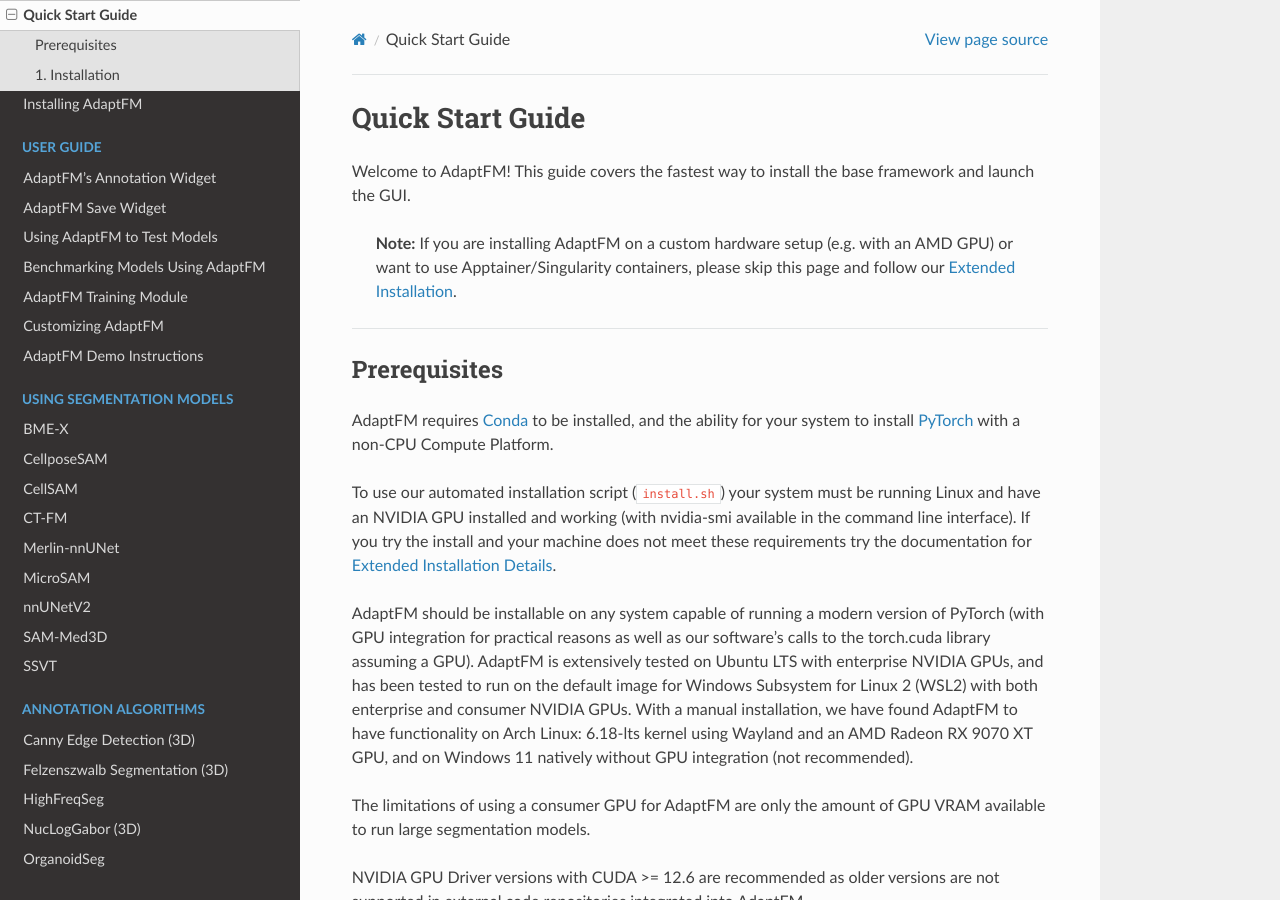
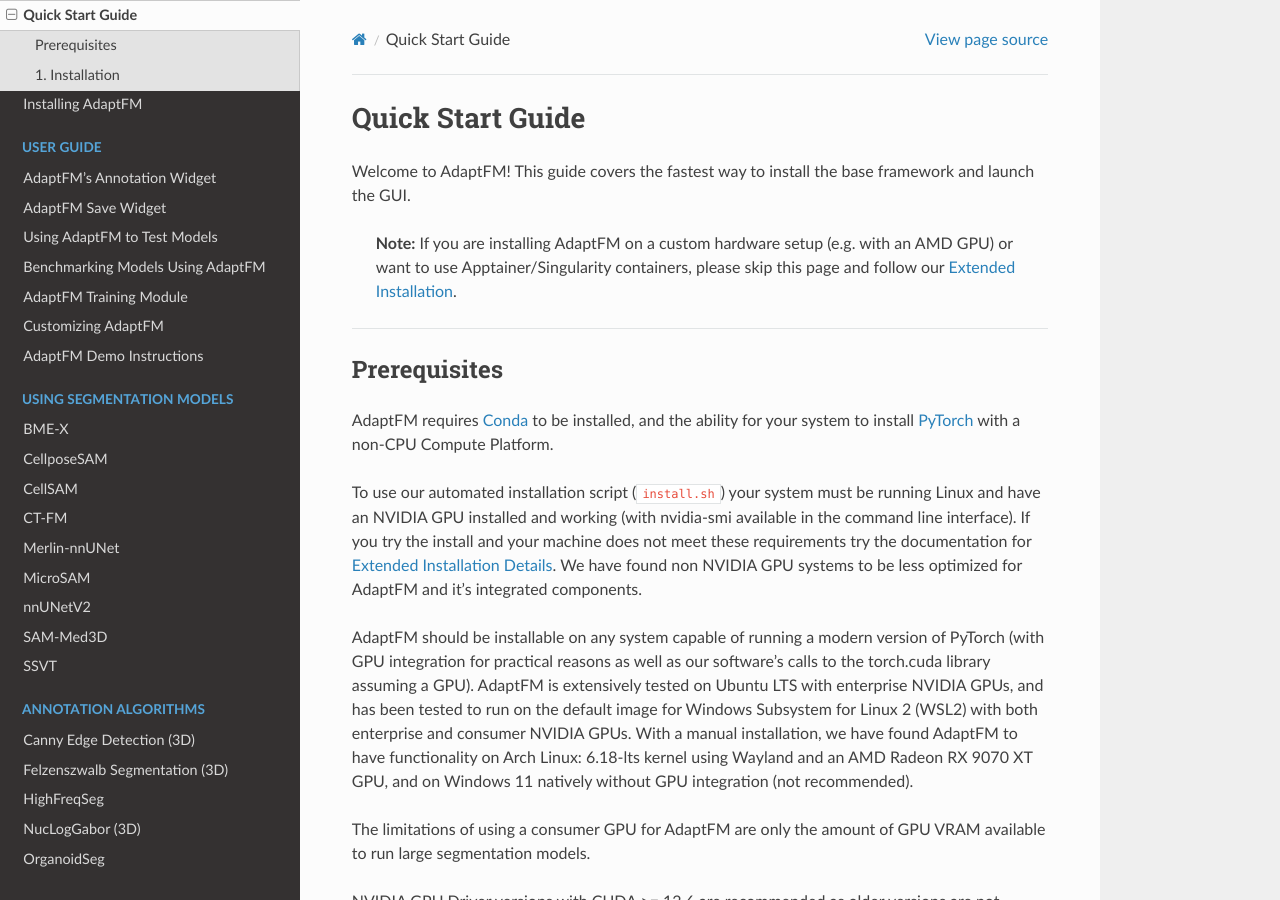
Before and after one commit to Zhao-Lab-UW-DHO/AdaptFM, a Sphinx documentation site: the page built from docs/getting-started/quick-start.md, in a window 1280 px wide and 900 px high. Built offline with Sphinx 7.4.7 and the Read the Docs theme 3.1.0, drawn with Linux system fonts in a browser that asks for light colours.

Commit message:
Add further GPU support comment

```diff
--- a/docs/getting-started/quick-start.md
+++ b/docs/getting-started/quick-start.md
@@ -10,7 +10,7 @@ Welcome to AdaptFM! This guide covers the fastest way to install the base framew
 
 AdaptFM requires [Conda](https://docs.conda.io/projects/conda/en/stable/user-guide/getting-started.html) to be installed, and the ability for your system to install [PyTorch](https://pytorch.org/get-started/locally/) with a non-CPU Compute Platform.
 
-To use our automated installation script (`install.sh`) your system must be running Linux and have an NVIDIA GPU installed and working (with nvidia-smi available in the command line interface). If you try the install and your machine does not meet these requirements try the documentation for [Extended Installation Details](install-details.md).
+To use our automated installation script (`install.sh`) your system must be running Linux and have an NVIDIA GPU installed and working (with nvidia-smi available in the command line interface). If you try the install and your machine does not meet these requirements try the documentation for [Extended Installation Details](install-details.md). We have found non NVIDIA GPU systems to be less optimized for AdaptFM and it's integrated components.
 
 AdaptFM should be installable on any system capable of running a modern version of PyTorch (with GPU integration for practical reasons as well as our software's calls to the torch.cuda library assuming a GPU). AdaptFM is extensively tested on Ubuntu LTS with enterprise NVIDIA GPUs, and has been tested to run on the default image for Windows Subsystem for Linux 2 (WSL2) with both enterprise and consumer NVIDIA GPUs. With a manual installation, we have found AdaptFM to have functionality on Arch Linux: 6.18-lts kernel using Wayland and an AMD Radeon RX 9070 XT GPU, and on Windows 11 natively without GPU integration (not recommended).
 
```
